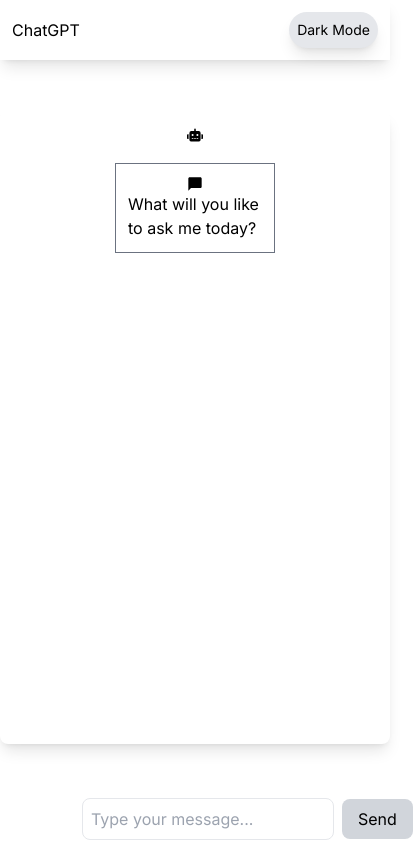
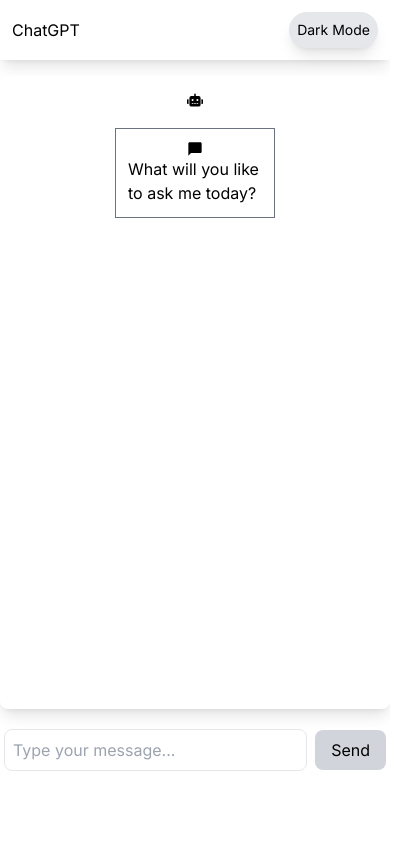
Before and after one commit to 001Pytom/ChatGPT-like_interfcae, a Next.js app: page / in a window 390 px wide. Shown: the whole page, 413 px wide, since content can reach past the window. Built offline with nearby package versions, Linux system fonts and the light colour scheme.

Commit message:
chatGPT-lke-interface

```diff
--- a/src/app/components/ChatCom.js
+++ b/src/app/components/ChatCom.js
@@ -45,7 +45,7 @@
   return (
     <div className="w-screen min-h-screen flex">
       <Sidebar />
-      <div className="bg-white dark:bg-[#212121] dark:text-white w-full flex flex-col justify-between items-center flex-grow">
+      <div className="bg-white dark:bg-[#212121] dark:text-white w-full flex flex-col gap-4 md:justify-between items-center flex-grow">
         <NavBar />
         <ChatWindow messages={messages} isTyping={isTyping} />
         <InputCon onSend={addMessage} />
--- a/src/app/components/ChatWindow.js
+++ b/src/app/components/ChatWindow.js
@@ -13,7 +13,7 @@
   return (
     <div
       ref={chatRef}
-      className=" w-full md:w-1/2 h-3/4 bg-white dark:bg-[#212121] p-4  rounded-lg shadow-lg overflow-y-auto "
+      className=" w-full md:w-1/2 h-3/4  bg-white dark:bg-[#212121] p-4  rounded-lg shadow-lg overflow-y-auto "
     >
       {messages.length === 0 && <FIrstDisplay />}
 
--- a/src/app/components/InputCon.js
+++ b/src/app/components/InputCon.js
@@ -11,7 +11,7 @@
   };
 
   return (
-    <div className="w-full max-w-[60%] p-1 flex items-center">
+    <div className="w-full sm:max-w-[60%] p-1 flex items-center ">
       <input
         type="text"
         value={message}
```
